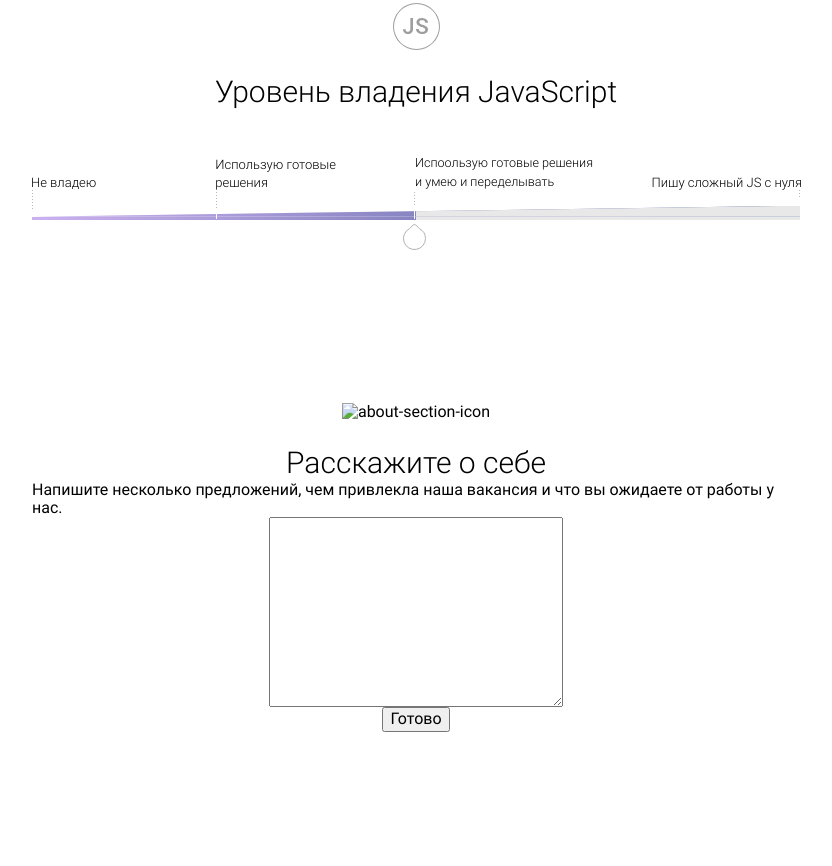
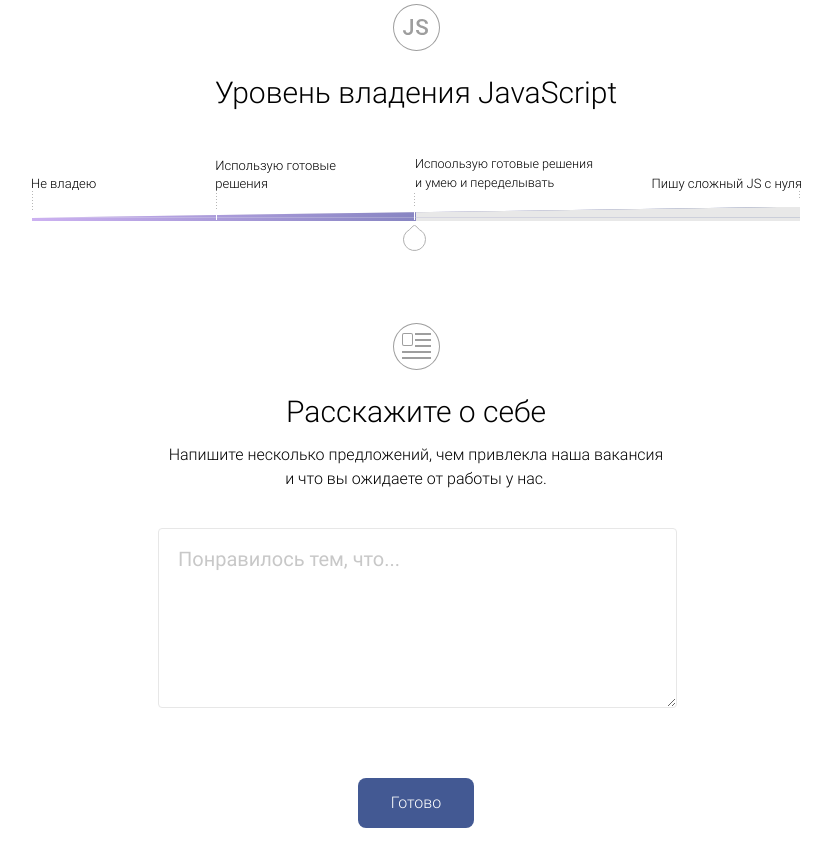
Before and after one commit to 108times/html-layout-designer-test-task, a website: page src/index.html in a window 1280 px wide. Shown: the part 1291-2157 px from the top of the page, without its empty margins (224-1056 px from the left). Before the commit the page ends 2023 px from the top, so only its background shows below. Drawn offline with Linux system fonts and the light colour scheme.

Commit message:
finished about section

```diff
--- a/src/index.html
+++ b/src/index.html
@@ -180,13 +180,14 @@
                 <div class="about">
                     <div class="about__header">
                         <div class="about__icon">
-                            <img class="icon" src="" alt="about-section-icon">
+                            <img class="icon" src="images/svg/about.svg" alt="about-section-icon">
                         </div>
                         <h1 class="about__title">Расскажите о себе</h1>
                         <p class="about__description">Напишите несколько предложений, чем привлекла наша вакансия и что
                             вы
                             ожидаете от работы у нас.</p>
-                        <textarea class="about__message" name="" id="" cols="30" rows="10"></textarea>
+                        <textarea class="about__message" name="" id="" cols="30" rows="10"
+                                  placeholder="Понравилось тем, что..."></textarea>
                         <div class="buttons about__buttons">
                             <button class="btn about__btn" type="submit">Готово</button>
                         </div>
--- a/src/less/_components.less
+++ b/src/less/_components.less
@@ -180,6 +180,7 @@
     font-size: 16px;
     position: relative;
     top: 2px;
+    left: -2px;
     line-height: 1rem;
   }
 }
@@ -365,3 +366,22 @@
   }
 
 }
+
+
+
+.buttons {
+  margin: 70px auto;
+}
+
+.btn {
+  height: 50px;
+  min-width: 116px;
+  border-radius: @border-radius-btn;
+  font-family: 'Roboto-Light',sans-serif;
+  font-size: 16px;
+  border: none;
+  background: @color-primary;
+  color: #fff;
+  line-height: 2.8;
+  cursor: pointer;
+}
--- a/src/less/_sections.less
+++ b/src/less/_sections.less
@@ -109,7 +109,7 @@
 .javascript {
   &__header {
     .display-flex('column');
-    margin-top: 125px;
+    margin-top: 126px;
   }
 
   &__icon {
@@ -134,7 +134,7 @@
 .about {
   &__header {
     .display-flex('column');
-    margin-top: 123px;
+    margin-top: 42px;
   }
 
   &__icon {
@@ -147,4 +147,30 @@
     font-size: 30px;
     margin-top: 25px
   }
+  &__description {
+    font-family: 'Roboto-Light';
+    font-size: 16px;
+    max-width: @element-width;
+    text-align: center;
+    margin-top: 14px;
+    line-height: 1.5;
+  }
+  &__message {
+    margin-top:37px;
+    width:calc(@element-width + 17px);
+    padding:19px ;
+    margin-left: 3px;
+    border-radius: @border-radius-element;
+    border-color: #e7e7e7;
+    height: 180px;
+    &:focus {
+      border-color: @color-primary;
+      outline: none;
+    }
+    &::placeholder {
+      font-family: 'Roboto-Regular';
+      font-size: 20px;
+      color: #c8c8c8;
+      }
+  }
 }
--- a/src/less/_vars.less
+++ b/src/less/_vars.less
@@ -29,5 +29,6 @@
 @border-radius-element: .25rem;
 
 @border-radius-small: .1rem;
+@border-radius-btn:.5rem;
 
 @range-gradient: linear-gradient(90deg, #ccb1f1, @color-primary);
```
Also changed, not shown: src/css/style.min.css.
